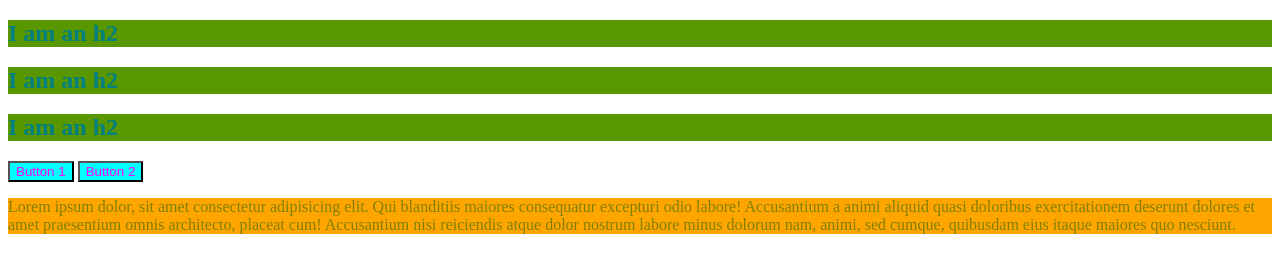
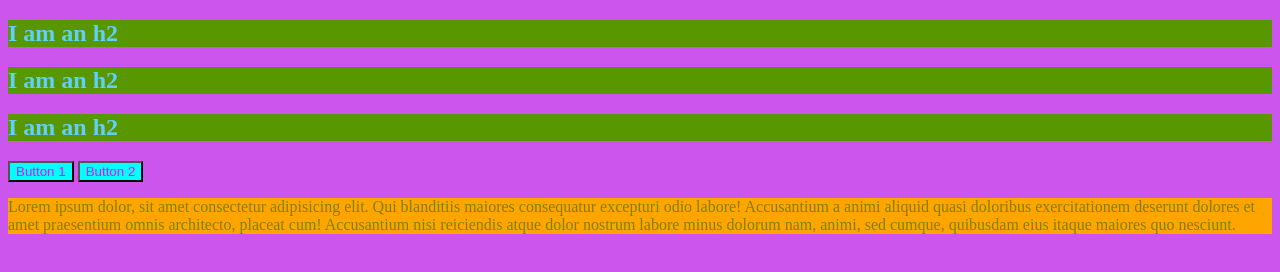
Before and after one commit to jess215/wdbc-css-practice, a plain HTML site: page colors.html in a window 1280 px wide. Drawn offline with Linux system fonts and the light colour scheme.

Commit message:
renamed color files

```diff
--- a/app.css
+++ b/colors.css
@@ -1,5 +1,5 @@
 h2 {
-    color: teal;
+    color: #5fcffc;
     background-color: rgb(89, 151, 0);
 }
 
@@ -12,3 +12,7 @@ p {
     color: olive;
     background: orange;  /* more powerful, more options */
 }
+
+body {
+    background-color: #c5e;
+}
--- a/index.html
+++ b/colors.html
@@ -4,9 +4,9 @@
     <meta charset="UTF-8">
     <meta http-equiv="X-UA-Compatible" content="IE=edge">
     <meta name="viewport" content="width=device-width, initial-scale=1.0">
-    <title>CSS Intro</title>
+    <title>CSS Colors</title>
 
-    <link rel="stylesheet" href="app.css">
+    <link rel="stylesheet" href="colors.css">
 
     <!-- STYLE ELEMENT - MUCH BETTER BUT CAN'T USE ON MULTIPLE PAGES
     <style>
```
